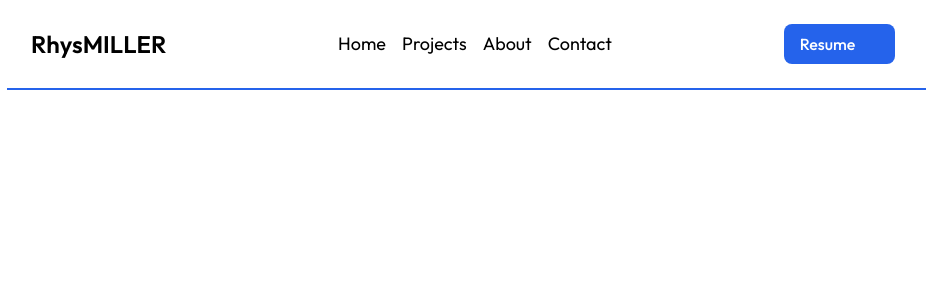
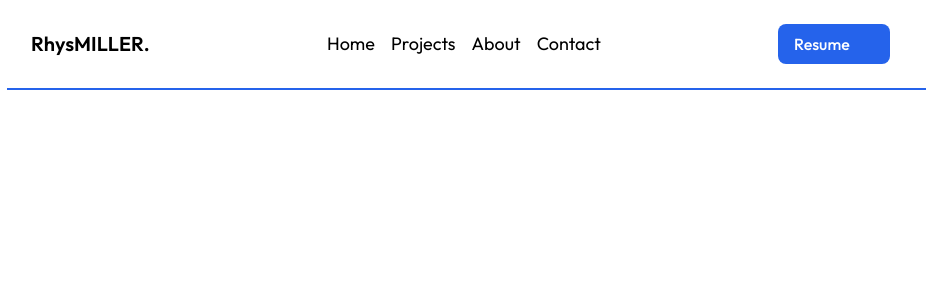
Before and after one commit to rjmills87/portfolio-2.0, a React (Vite) app: page / in a window 1280 px wide. Shown: the top 300 px of the page, without its empty margins (73-999 px from the left). Built offline with nearby package versions, Linux system fonts and the light colour scheme; some icons are missing.

Commit message:
Change to Header logo.

```diff
--- a/src/components/Header.jsx
+++ b/src/components/Header.jsx
@@ -10,11 +10,11 @@ export default function Header() {
   return (
     <>
       <header className="relative mx-0 p-6 flex items-center justify-between lg:py-6 h-20 lg:h-auto lg:border-b-2 border-blue-600 lg:mx-20">
-        <a className="flex text-2xl font-semibold" href="#">
-          RhysMILLER
+        <a className="flex items-center text-xl font-semibold" href="#">
+          RhysMILLER<span>.</span>
         </a>
         <nav
-          className={`fixed lg:static lg:translate-x-0 z-100 flex flex-col lg:flex-row gap-10 items-start min-h-screen lg:min-h-fit min-w-[50%] lg:min-w-max transition-transform duration-500 ease-in-out p-4 lg:p-0 top-0 lg:top-auto right-0 lg:right-auto bg-blue-600 lg:bg-white ${
+          className={`fixed lg:static lg:translate-x-0 z-100 flex flex-col lg:flex-row gap-10 items-start min-h-screen lg:min-h-fit min-w-[40%] lg:min-w-max transition-transform duration-500 ease-in-out p-4 lg:p-0 top-0 lg:top-auto right-0 lg:right-auto bg-blue-600 lg:bg-white ${
             isMenuOpen ? "translate-x-0" : "translate-x-full"
           }`}
         >
```
